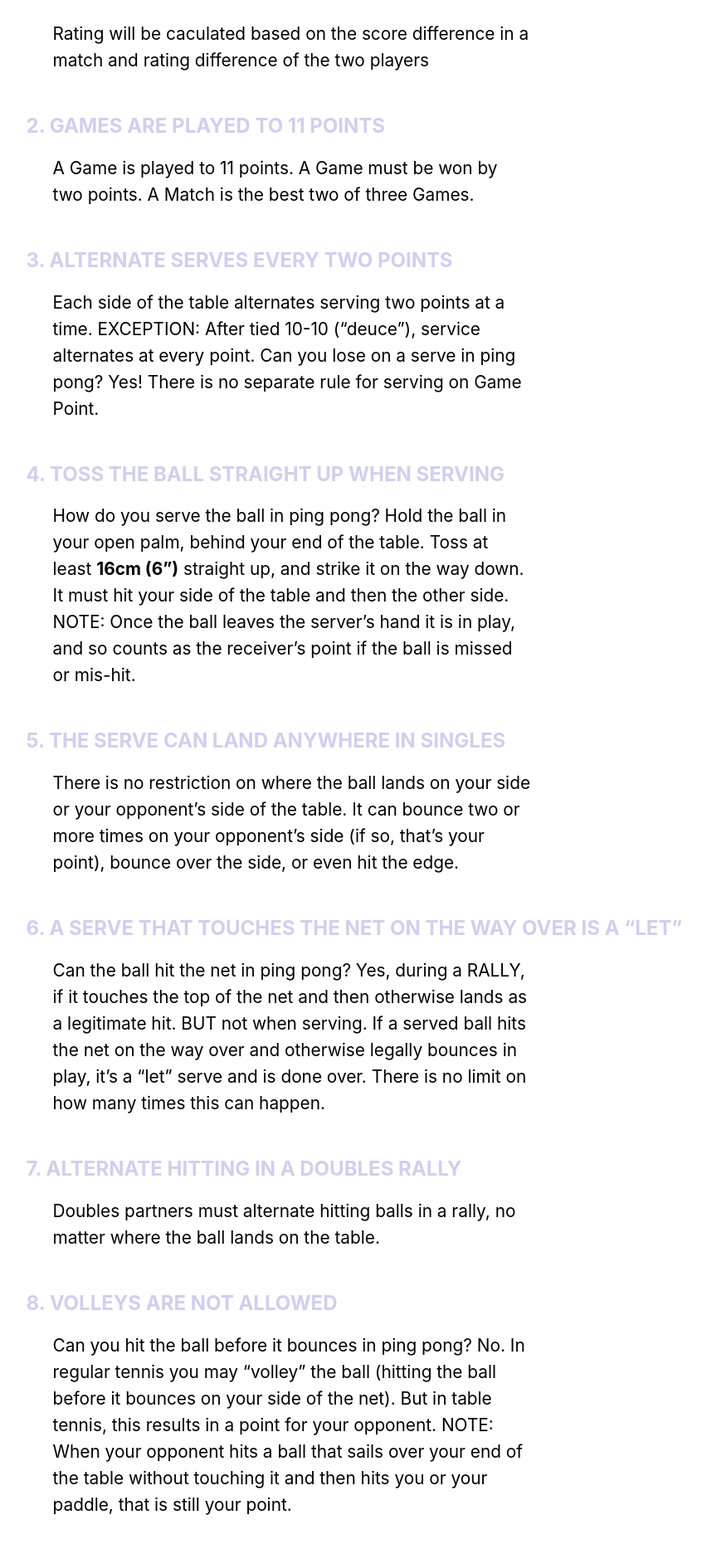
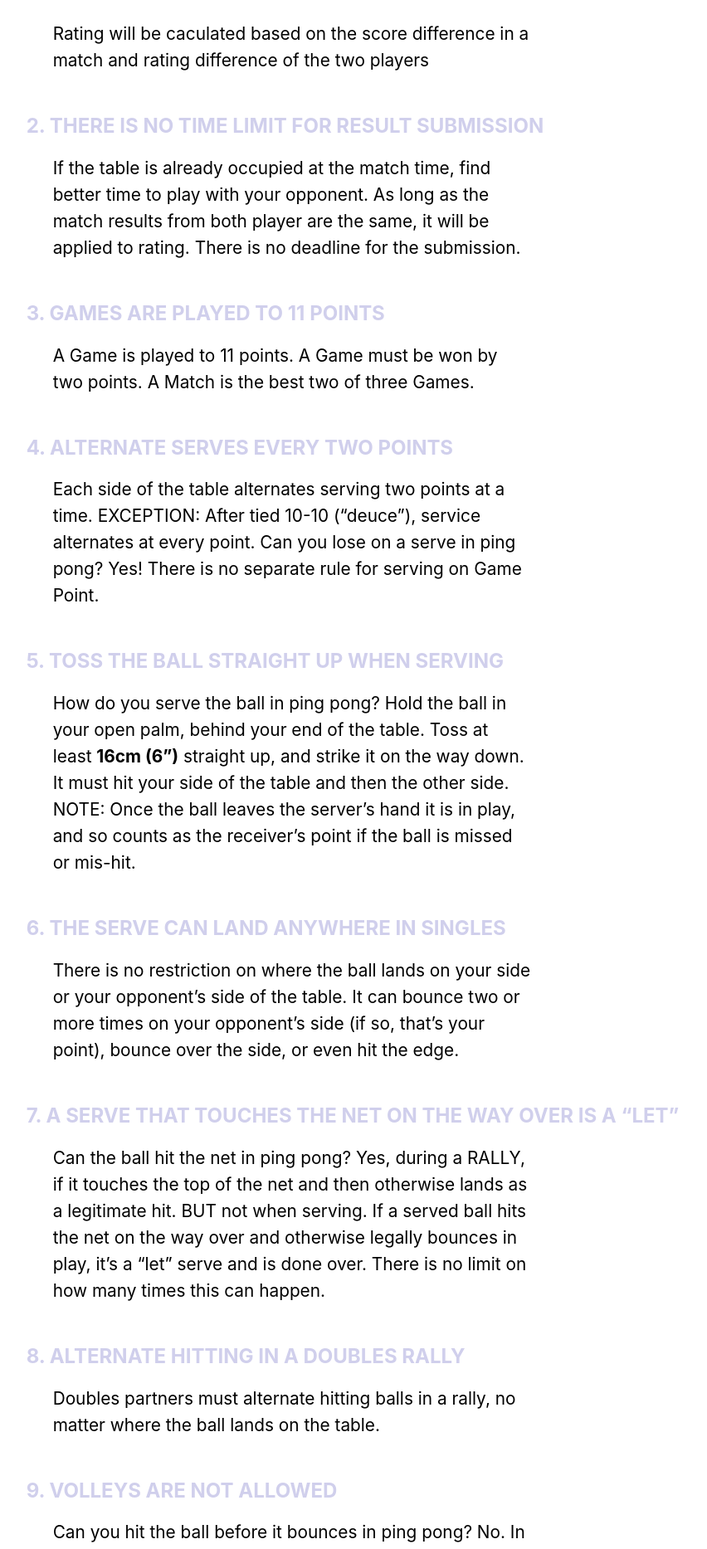
Before and after one commit to unow0517/RANKERS, a React (Create React App) app in the folder client/: page /about in a window 1280 px wide. Shown: the part 921-2788 px from the top of the page at 83% size, without its empty margins (108-960 px from the left). Built offline with nearby package versions, Linux system fonts and the light colour scheme; no server answers.

Commit message:
change About

```diff
--- a/client/src/components/about.js
+++ b/client/src/components/about.js
@@ -21,44 +21,47 @@ const About = () => {
 				<h2>1.	SCORE AND RATING DIFFERENCE DECIDE THE RATING YOU GET</h2>
 				<p>Rating will be caculated based on the score difference in a match and rating difference of the two players</p>
 
-				<h2>2.	GAMES ARE PLAYED TO 11 POINTS</h2>
+				<h2>2.	THERE IS NO TIME LIMIT FOR RESULT SUBMISSION</h2>
+				<p>If the table is already occupied at the match time, find better time to play with your opponent. As long as the match results from both player are the same, it will be applied to rating. There is no deadline for the submission.</p>
+
+				<h2>3.	GAMES ARE PLAYED TO 11 POINTS</h2>
 				<p>A Game is played to 11 points. A Game must be won by two points. A Match is the best two of three Games. </p>
 
-				<h2>3.	ALTERNATE SERVES EVERY TWO POINTS</h2>
+				<h2>4.	ALTERNATE SERVES EVERY TWO POINTS</h2>
 				<p>Each side of the table alternates serving two points at a time. EXCEPTION: After tied 	10-10 (“deuce”), service alternates at every point. Can you lose on a serve in ping 	pong? Yes! There is no separate rule for serving on Game Point.</p>
 
-				<h2>4.	TOSS THE BALL STRAIGHT UP WHEN SERVING</h2>
+				<h2>5.	TOSS THE BALL STRAIGHT UP WHEN SERVING</h2>
 				<p>How do you serve the ball in ping pong? Hold the ball in your open palm, behind your 	end of the table. Toss at least <b>16cm (6”)</b> straight up, and strike it on the way down. It must 	hit your side of the table and then the other side. NOTE: Once the ball leaves the 	server’s hand it is in play, and so counts as the receiver’s point if the ball is missed 	or mis-hit.</p>
 
-				<h2>5.	THE SERVE CAN LAND ANYWHERE IN SINGLES</h2>
+				<h2>6.	THE SERVE CAN LAND ANYWHERE IN SINGLES</h2>
 				<p>There is no restriction on where the ball lands on your side or your opponent’s side of the table. It can bounce two or more times on your opponent’s side (if so, that’s your point), bounce over the side, or even hit the edge. </p>
 
-				<h2>6.  A SERVE THAT TOUCHES THE NET ON THE WAY OVER IS A “LET”</h2>
+				<h2>7.  A SERVE THAT TOUCHES THE NET ON THE WAY OVER IS A “LET”</h2>
 				<p>Can the ball hit the net in ping pong? Yes, during a RALLY, if it touches the top of the net and then otherwise lands as a legitimate hit. BUT not when serving. If a served ball hits the net on the way over and otherwise legally bounces in play, it’s a “let” 	serve and is done over. There is no limit on how many times this can happen. </p>
 
-				<h2>7.  ALTERNATE HITTING IN A DOUBLES RALLY</h2>
+				<h2>8.  ALTERNATE HITTING IN A DOUBLES RALLY</h2>
 				<p>Doubles partners must alternate hitting balls in a rally, no matter where the ball 	lands on the table. </p>
 
-				<h2>8.  VOLLEYS ARE NOT ALLOWED </h2>
+				<h2>9.  VOLLEYS ARE NOT ALLOWED </h2>
 				<p>Can you hit the ball before it bounces in ping pong? No. In regular tennis you may “volley” the ball (hitting the ball before it bounces on your side of the net). But in 	table tennis, this results in a point for your opponent. NOTE: When your opponent hits a 	ball that sails over your end of the table without touching it and then hits you or your 	paddle, that is still your point.</p>
 
-				<h2>9.  IF YOUR HIT BOUNCES BACK OVER THE NET BY ITSELF IT IS YOUR POINT</h2>
+				<h2>10.  IF YOUR HIT BOUNCES BACK OVER THE NET BY ITSELF IT IS YOUR POINT</h2>
 				<p>If you hit the ball in a rally or on a serve and it bounces back over the net after 	hitting your opponent’s side of the table (due to extreme spin), without your opponent 	touching it, that is your point.</p>
 
-				<h2>10.  TOUCHING THE BALL WITH YOUR PADDLE HAND IS ALLOWED</h2>
+				<h2>11.  TOUCHING THE BALL WITH YOUR PADDLE HAND IS ALLOWED</h2>
 				<p>What happens if the ball hits your finger or hand during a ping pong rally?  If the 	ball touches your PADDLE hand and otherwise results in a legal hit, there is no rule 	violation and play shall continue as normal. Your paddle hand includes all fingers and 	hand area below the wrist. But what if the ball touches a player’s body anywhere else 	during a ping pong rally? You may not touch the ball with your non-paddle hand for any 	reason. It will result in a point for your opponent. BUT if your opponent’s hit sails 	over your side of the table without touching it, and hits any part of you or 				your paddle, that is still your point.</p>
 
-				<h2>11.  YOU MAY NOT TOUCH THE TABLE WITH YOUR NON-PADDLE HAND</h2>
+				<h2>12.  YOU MAY NOT TOUCH THE TABLE WITH YOUR NON-PADDLE HAND</h2>
 				<p>You may touch the ball or the table with your paddle hand (after reaching in to 	return a short serve, for example), or other parts of your body. NOTE: If the table 	moves at all from your touching it during a rally, that is your opponent’s point. </p>
 
-				<h2>12.  AN “EDGE” BALL BOUNCING OFF THE HORIZONTAL TABLE TOP SURFACE IS GOOD</h2>
+				<h2>13.  AN “EDGE” BALL BOUNCING OFF THE HORIZONTAL TABLE TOP SURFACE IS GOOD</h2>
 				<p>An otherwise legal serve or hit may contact the top edge of the horizontal table top 	surface and be counted as valid, even if it bounces sidewise. The vertical sides of the 	table are NOT part of the legal playing surface.</p>
 
-				<h2>13. FAIRPLAY SINCE NO UMPIRE IS PRESENT</h2>
+				<h2>14. FAIRPLAY SINCE NO UMPIRE IS PRESENT</h2>
 				<p>If no referee is present (most of the cases in matches of RANKERS) during a match and the players disagree on a certain call, the “honor system” applies and the players should find a way to agree, or play the point over. Ping pong carries a tradition of fierce but fair play. Help us keep it that way!</p>
 
 				<div className='ruleDouble'>
-					<h2>14.  DOUBLES SERVES MUST GO RIGHT COURT TO RIGHT COURT</h2>
+					<h2>15.  DOUBLES SERVES MUST GO RIGHT COURT TO RIGHT COURT</h2>
 					<p>The serve must bounce in the server’s right court, and receiver’s right court (NOTE: landing on center line is fair). Doubles partners switch places after their team serves twice.</p>
 				</div>
 			</div>
```
